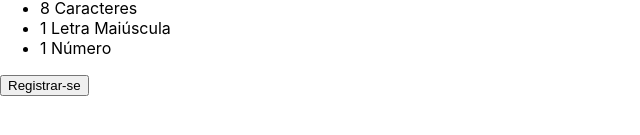
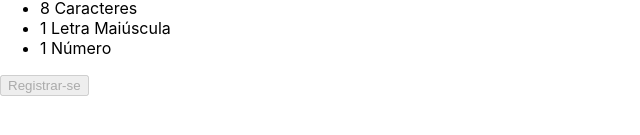
Before and after one commit to matheusnff85/ngcash-app, a React (Create React App) app in the folder app/frontend/: page /register in a window 1280 px wide. Shown: the part 219-354 px from the top of the page, without its empty margins (0-640 px from the left). Built offline with nearby package versions, Linux system fonts and the light colour scheme.

Commit message:
feat: conclui requisicao de registro e login

```diff
--- a/app/frontend/src/pages/Login.tsx
+++ b/app/frontend/src/pages/Login.tsx
@@ -29,8 +29,8 @@ class Login extends React.Component<any, any> {
     .catch((err) => {
       this.setState({ loginErrorMsg: err.response.data.message });
     });
-    console.log(result);
     if (result) {
+      localStorage.setItem('user', JSON.stringify(result));
       window.location.replace('/dashboard');
     }
   };
--- a/app/frontend/src/pages/Register.tsx
+++ b/app/frontend/src/pages/Register.tsx
@@ -1,4 +1,6 @@
 import React from 'react';
+import axios from 'axios';
+import { ILogin } from '../interfaces/loginInterface';
 
 class Register extends React.Component<any, any> {
   constructor(props: any) {
@@ -6,6 +8,7 @@ class Register extends React.Component<any, any> {
     this.state = {
       username: '',
       password: '',
+      responseMessage: '',
     }
   }
 
@@ -18,8 +21,28 @@ class Register extends React.Component<any, any> {
     });
   };
 
+  buttonStatus = () => {
+    const { username, password } = this.state;
+
+    const regex = /(?=.*[A-Z])(?=.*\d)[A-Za-z\d$@$!%*?&.]{8}/;
+    return (username.length >= 3) && (password.match(regex));
+  };
+
+  register = async (userObj: ILogin) => {
+    const result = await axios.post('http://localhost:3001/users', userObj)
+    .then((res) => res.data)
+    .catch((err) => {
+      this.setState({ responseMessage: err.response.data.message });
+    });
+    if (result) {
+      this.setState({ responseMessage: 'Registrado com sucesso' });
+      window.location.replace('/login');
+    }
+  }
+
   render() {
-    const { username, password } = this.state;
+    const checkButtonStatus = this.buttonStatus();
+    const { username, password, responseMessage } = this.state;
     return(
       <main>
         <h2>Register Page</h2>
@@ -48,9 +71,14 @@ class Register extends React.Component<any, any> {
             <li>1 Número</li>
           </ul>
         </div>
-        <button>
+        <button
+          disabled={ !checkButtonStatus }
+          onClick={ () => this.register({ username, password }) }
+        >
           Registrar-se
         </button>
+
+        { responseMessage && <h2>{ responseMessage }</h2>}
       </main>
     )
   }
```
